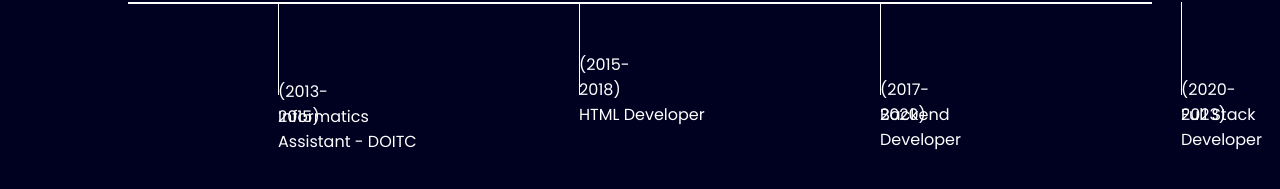
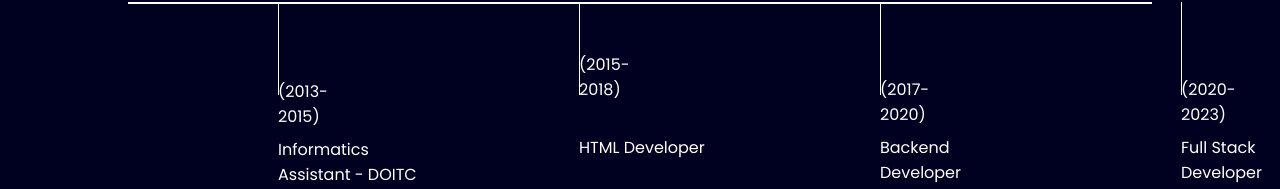
Before and after one commit to Preeti-code11/Portfolio, a plain HTML site: page index.html in a window 1280 px wide. Shown: the part 753-942 px from the top of the page. Drawn offline with nearby package versions, Linux system fonts and the light colour scheme.

Commit message:
Update index.html

```diff
--- a/index.html
+++ b/index.html
@@ -109,7 +109,7 @@
       }
       .vertical-title {
         position: relative;
-        top: 75px;
+        top: 108px;
         width: 150px;
       }
       .vertical-desc {
```
